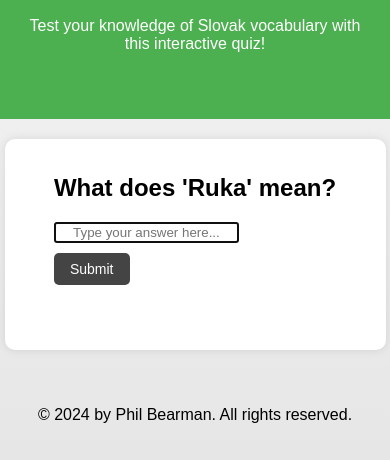
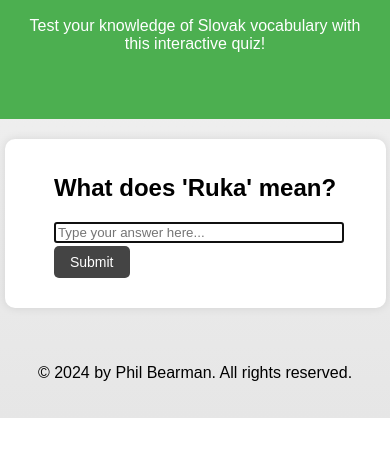
Before and after one commit to Philblockchain/portfolio, a plain HTML site: page Portfolio Project1.html in a window 390 px wide. Both pictures are taken after a click on the button "Start Quiz". Shown: the part 494-954 px from the top of the page. After the commit the page ends 912 px from the top, so only its background shows below. Drawn offline with Linux system fonts and the light colour scheme.

Commit message:
bug fixing

```diff
--- a/portfolio.css
+++ b/portfolio.css
@@ -148,12 +148,24 @@ footer {
     display: flex;
     flex-direction: column;
     align-items: center; /* Center content horizontally */
+    position: relative; /* Ensure buttons are positioned relative to this container */
 }
 
 /* Center input and button */
 #answerInput, #submitButton, #startButton, #nextQuestion, #tryAgainButton {
     margin: 10px 0;
     text-align: center;
+}
+
+#submitButton, #nextQuestion {
+    position: absolute;
+    bottom: 20px;
+}
+
+#answerInput {
+    text-align: left; /* Align text from left to right */
+    width: 80%; /* Ensure the input box has enough width */
+    max-width: 300px; /* Limit the max width for better appearance */
 }
 
 /* Feedback message */
@@ -189,4 +201,8 @@ footer {
     .quiz-container {
         padding: 15px;
     }
+    #answerInput {
+        width: 100%;
+        max-width: none;
+    }
 }
```
